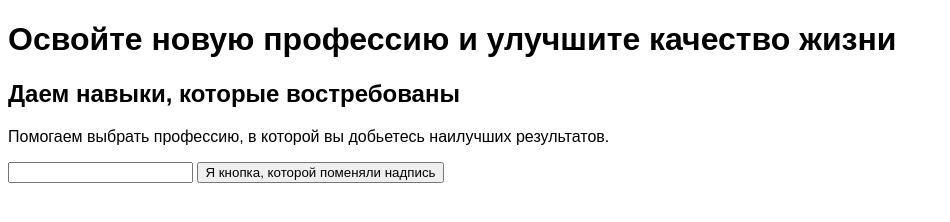
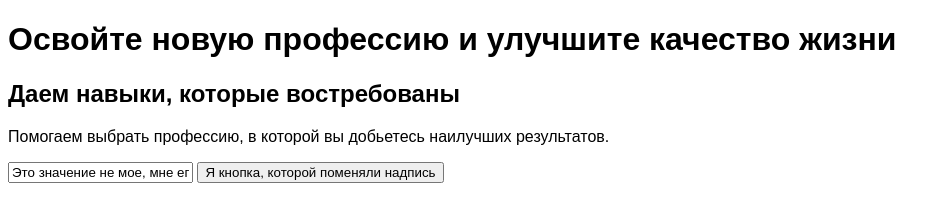
Before and after one commit to skypro-backend/web_dev-course03, a plain HTML site: page index.html in a window 1280 px wide. Both pictures are taken after a click on the button "Я учебная кнопка!". Shown: the whole page, without its empty margins (0-950 px from the left). Drawn offline with Linux system fonts and the light colour scheme.

Commit message:
lesson01 video05 time 09:25

```diff
--- a/index.html
+++ b/index.html
@@ -22,11 +22,15 @@
     <script>
         const button = document.getElementById('button');
 
+        const input = document.getElementById('input');
+
         console.log(button.textContent);
 
         button.onclick = function () {
 
             button.textContent = 'Я кнопка, которой поменяли надпись';
+
+            input.value = 'Это значение не мое, мне его через джаваскрипт подкинули';
         }
     </script>
 </body>
```
